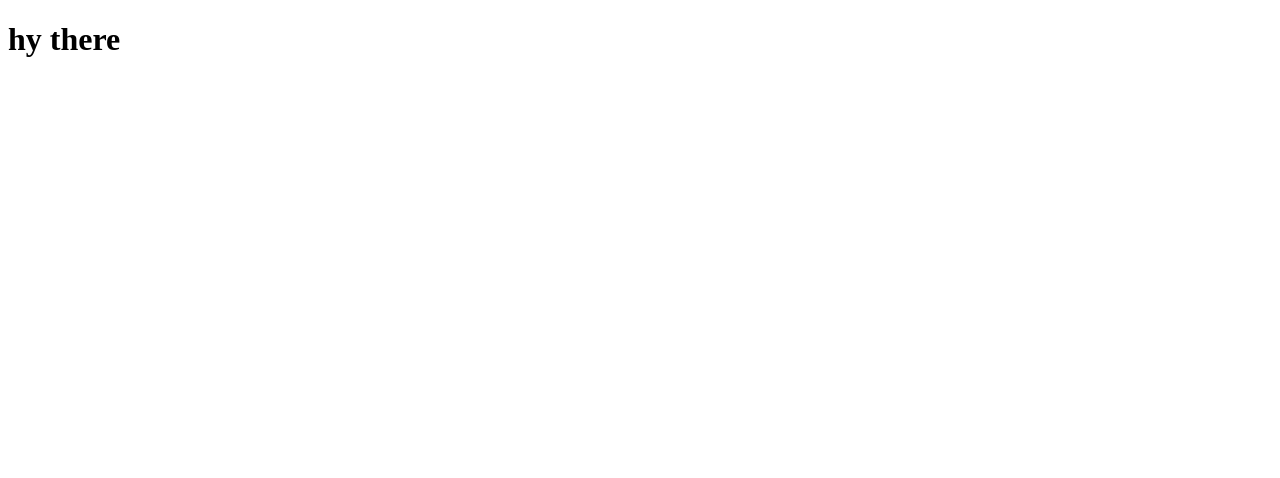
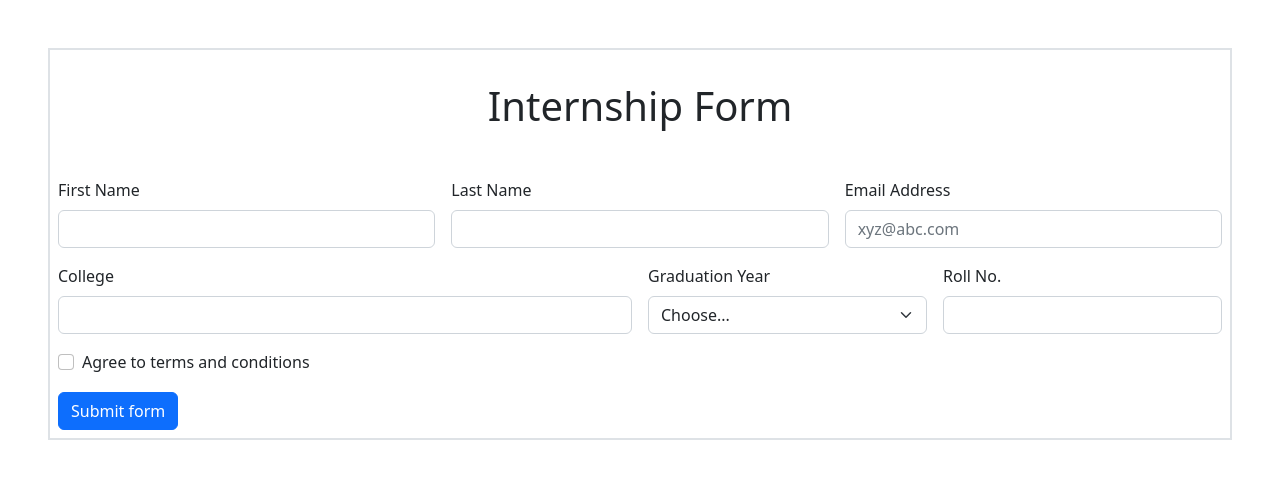
Before and after one commit to acciojob/bootstrap-form-easy-dhruvk-081, a website: page main.html in a window 1280 px wide. Drawn offline with nearby package versions, Linux system fonts and the light colour scheme.

Commit message:
1st submit

```diff
--- a/main.html
+++ b/main.html
@@ -1,18 +1,71 @@
 <!DOCTYPE html>
 
 <html>
+  <head>
+	<link href="https://cdn.jsdelivr.net/npm/bootstrap@5.2.3/dist/css/bootstrap.min.css" rel="stylesheet" integrity="sha384-rbsA2VBKQhggwzxH7pPCaAqO46MgnOM80zW1RWuH61DGLwZJEdK2Kadq2F9CUG65" crossorigin="anonymous" />
+    <link rel="stylesheet" href="styles.css" />
+  </head>
 
-<head>
-	<link rel="stylesheet" href="styles.css">
-</head>
+  <body>
+    <!-- the entire body must be written by student -->
+    <div class="mx-5 my-5 p-2 border border-2">
+      <h1 class="text-center mb-5 mt-4">Internship Form</h1>
+      <form class="row g-3 needs-validation" novalidate>
+        <div class="col-md-4">
+          <label for="validationCustom01" class="form-label">First Name</label>
+          <input type="text" class="form-control" id="validationCustom01" id="first-name-input" value="" required />
+        </div>
+        <div class="invalid-feedback">First name required!</div>
 
-<body>
-	<!-- the entire body must be written by student -->
+        <div class="col-md-4">
+          <label for="validationCustom02" class="form-label">Last Name</label>
+          <input type="text" class="form-control" id="validationCustom02" id="last-name-input" value="" required />
+        </div>
+        <div class="invalid-feedback">Last name required!</div>
 
-	<h1>hy there</h1>
-    <script type="text/javascript" src="./script.js">
-</script>
+        <div class="col-md-4">
+          <label for="email-input" class="form-label">Email Address</label>
+          <input type="email" class="form-control" id="email-input" placeholder="xyz@abc.com" required />
+        </div>
+        <div class="invalid-feedback">Email required!</div>
 
-</body>
+        <div class="col-md-6">
+          <label for="college-input" class="form-label">College</label>
+          <input type="text" class="form-control" id="college-input" value="" required />
+          <div class="invalid-feedback">Please provide a valid college.</div>
+        </div>
 
+        <div class="col-md-3">
+          <label for="validationCustom04" class="form-label">Graduation Year</label>
+          <select class="form-select" id="validationCustom04" required>
+            <option selected disabled value="">Choose...</option>
+            <option>2020</option>
+            <option>2021</option>
+            <option>2022</option>
+            <option>2023</option>
+          </select>
+          <div class="invalid-feedback">Please select a valid Graduation Year.</div>
+        </div>
+
+        <div class="col-md-3">
+          <label for="roll-no-input" class="form-label">Roll No.</label>
+          <input type="text" class="form-control" id="roll-no-input" required />
+        </div>
+        <div class="invalid-feedback">Please provide a valid Roll no.</div>
+
+        <div class="col-12">
+          <div class="form-check">
+            <input class="form-check-input" type="checkbox" value="" id="conditions-checkbox" required />
+            <label class="form-check-label" for="conditions-checkbox"> Agree to terms and conditions </label>
+            <div class="invalid-feedback">You must agree before submitting.</div>
+          </div>
+        </div>
+        <div class="col-12">
+          <button class="btn btn-primary" type="submit">Submit form</button>
+        </div>
+      </form>
+    </div>
+    <script src="https://cdn.jsdelivr.net/npm/bootstrap@5.2.3/dist/js/bootstrap.bundle.min.js" integrity="sha384-kenU1KFdBIe4zVF0s0G1M5b4hcpxyD9F7jL+jjXkk+Q2h455rYXK/7HAuoJl+0I4" crossorigin="anonymous"></script>
+    <script type="text/javascript" src="./script.js"></script>
+  </body>
 </html>
```
